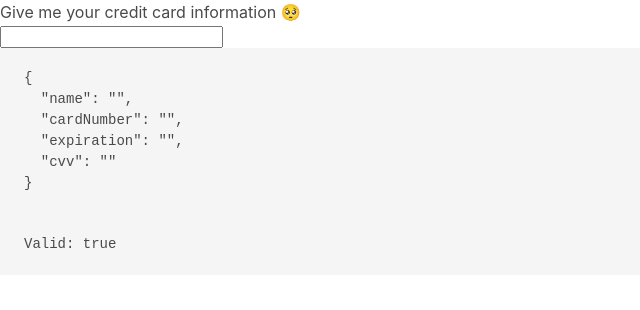
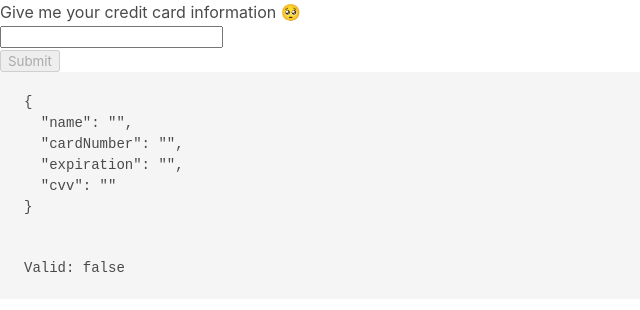
Before and after one commit to evgeniyp92/angular-learning, an Angular app in the folder creditcard/: page / in a window 1280 px wide. Shown: the top 310 px of the page, without its empty margins (0-640 px from the left). Built offline with nearby package versions, Linux system fonts and the light colour scheme.

Commit message:
add validators

```diff
--- a/creditcard/src/app/card-form/card-form.component.html
+++ b/creditcard/src/app/card-form/card-form.component.html
@@ -1,6 +1,6 @@
 <form [formGroup]="cardForm">
   <input formControlName="name" />
 </form>
-
+<button [disabled]="!cardForm.valid">Submit</button>
 <pre>{{ cardForm.value | json }}</pre>
 <pre>Valid: {{ cardForm.valid }}</pre>
--- a/creditcard/src/app/card-form/card-form.component.ts
+++ b/creditcard/src/app/card-form/card-form.component.ts
@@ -1,5 +1,5 @@
 import { Component } from '@angular/core';
-import { FormGroup, FormControl } from '@angular/forms';
+import { FormGroup, FormControl, Validators } from '@angular/forms';
 
 @Component({
   selector: 'app-card-form',
@@ -8,7 +8,8 @@ import { FormGroup, FormControl } from '@angular/forms';
 })
 export class CardFormComponent {
   cardForm = new FormGroup({
-    name: new FormControl(''),
+    // The Validators class is used for form validation
+    name: new FormControl('', [Validators.required, Validators.minLength(3)]),
     cardNumber: new FormControl(''),
     expiration: new FormControl(''),
     cvv: new FormControl(''),
```
